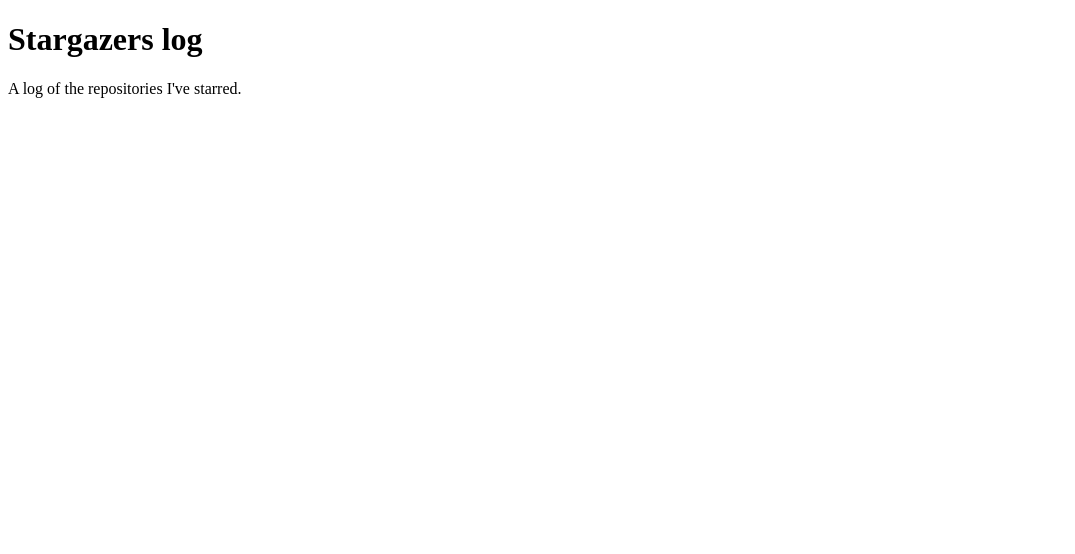
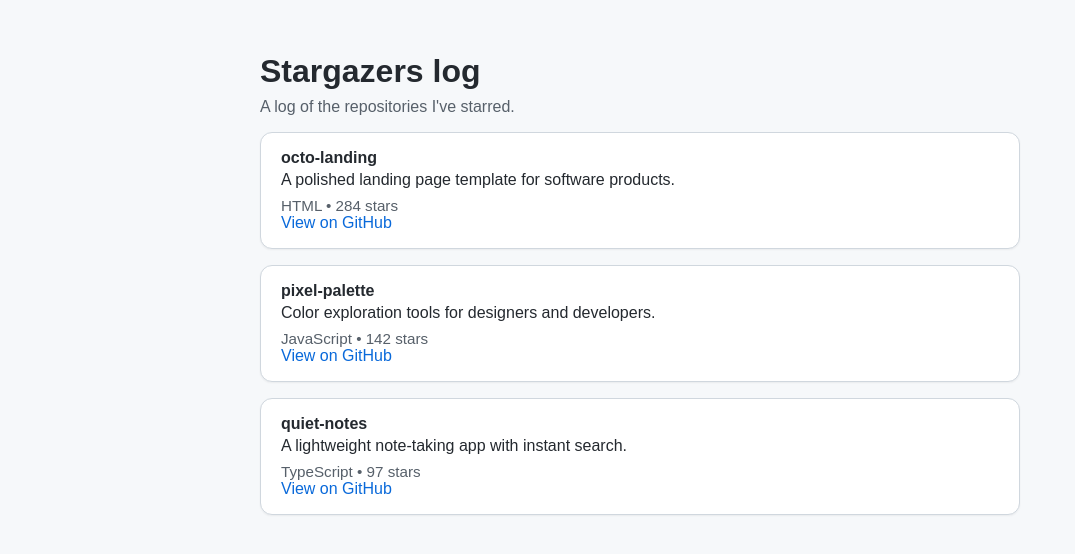
Before and after one commit to scb88/stargazers-log, a plain HTML site: page index.html in a window 1280 px wide. Shown: the whole page, without its empty margins (0-1075 px from the left). Drawn offline with Linux system fonts and the light colour scheme.

Commit message:
Add starred repos list

```diff
--- /dev/null
+++ b/events.json
@@ -0,0 +1,23 @@
+[
+  {
+    "name": "octo-landing",
+    "description": "A polished landing page template for software products.",
+    "language": "HTML",
+    "stargazers_count": 284,
+    "html_url": "https://github.com/octo-org/octo-landing"
+  },
+  {
+    "name": "pixel-palette",
+    "description": "Color exploration tools for designers and developers.",
+    "language": "JavaScript",
+    "stargazers_count": 142,
+    "html_url": "https://github.com/octo-org/pixel-palette"
+  },
+  {
+    "name": "quiet-notes",
+    "description": "A lightweight note-taking app with instant search.",
+    "language": "TypeScript",
+    "stargazers_count": 97,
+    "html_url": "https://github.com/octo-org/quiet-notes"
+  }
+]
--- a/index.html
+++ b/index.html
@@ -2,10 +2,17 @@
 <html lang="en">
   <head>
     <meta charset="utf-8">
+    <meta name="viewport" content="width=device-width, initial-scale=1">
     <title>Stargazers log</title>
+    <link rel="stylesheet" href="style.css">
   </head>
   <body>
-    <h1>Stargazers log</h1>
-    <p>A log of the repositories I've starred.</p>
+    <main>
+      <h1>Stargazers log</h1>
+      <p>A log of the repositories I've starred.</p>
+      <ul id="starred-list"></ul>
+    </main>
+
+    <script src="script.js"></script>
   </body>
 </html>
--- /dev/null
+++ b/script.js
@@ -0,0 +1,31 @@
+async function loadStars() {
+  const list = document.getElementById('starred-list');
+
+  try {
+    const response = await fetch('events.json');
+    if (!response.ok) {
+      throw new Error(`Request failed with status ${response.status}`);
+    }
+
+    const repos = await response.json();
+
+    list.innerHTML = repos
+      .map(
+        (repo) => `
+          <li>
+            <strong>${repo.name}</strong>
+            <div>${repo.description}</div>
+            <div class="meta">
+              <span>${repo.language}</span> • <span>${repo.stargazers_count} stars</span>
+            </div>
+            <a href="${repo.html_url}" target="_blank" rel="noreferrer">View on GitHub</a>
+          </li>
+        `
+      )
+      .join('');
+  } catch (error) {
+    list.innerHTML = `<li>Unable to load starred repositories: ${error.message}</li>`;
+  }
+}
+
+loadStars();
--- /dev/null
+++ b/style.css
@@ -0,0 +1,56 @@
+body {
+  font-family: Arial, sans-serif;
+  margin: 0;
+  padding: 2rem;
+  background: #f6f8fa;
+  color: #24292f;
+}
+
+main {
+  max-width: 760px;
+  margin: 0 auto;
+}
+
+h1 {
+  margin-bottom: 0.5rem;
+}
+
+p {
+  margin-top: 0;
+  color: #57606a;
+}
+
+ul {
+  list-style: none;
+  padding: 0;
+  display: grid;
+  gap: 1rem;
+}
+
+li {
+  background: white;
+  border: 1px solid #d0d7de;
+  border-radius: 0.75rem;
+  padding: 1rem 1.25rem;
+  box-shadow: 0 1px 2px rgba(31, 35, 40, 0.06);
+}
+
+li strong {
+  display: block;
+  margin-bottom: 0.25rem;
+}
+
+li a {
+  color: #0969da;
+  text-decoration: none;
+}
+
+li a:hover {
+  text-decoration: underline;
+}
+
+.meta {
+  margin-top: 0.5rem;
+  font-size: 0.95rem;
+  color: #57606a;
+}
```
